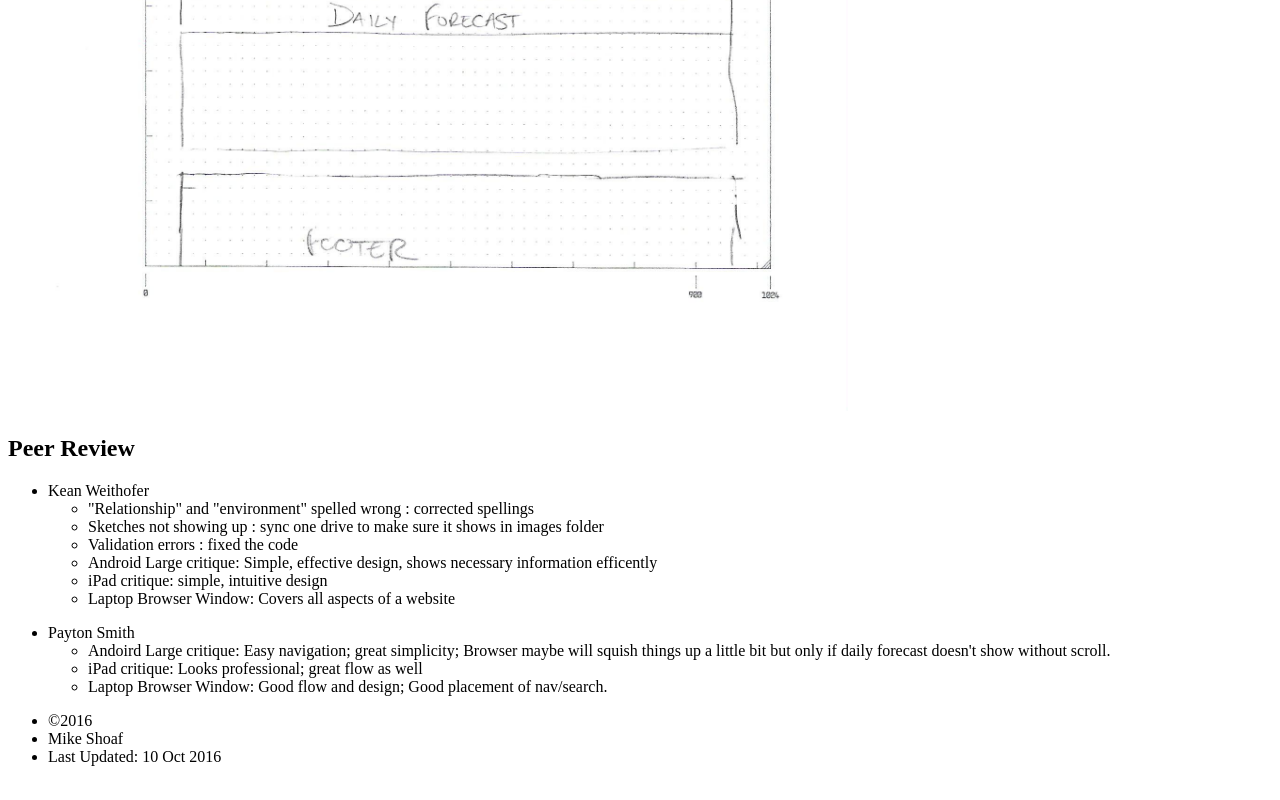
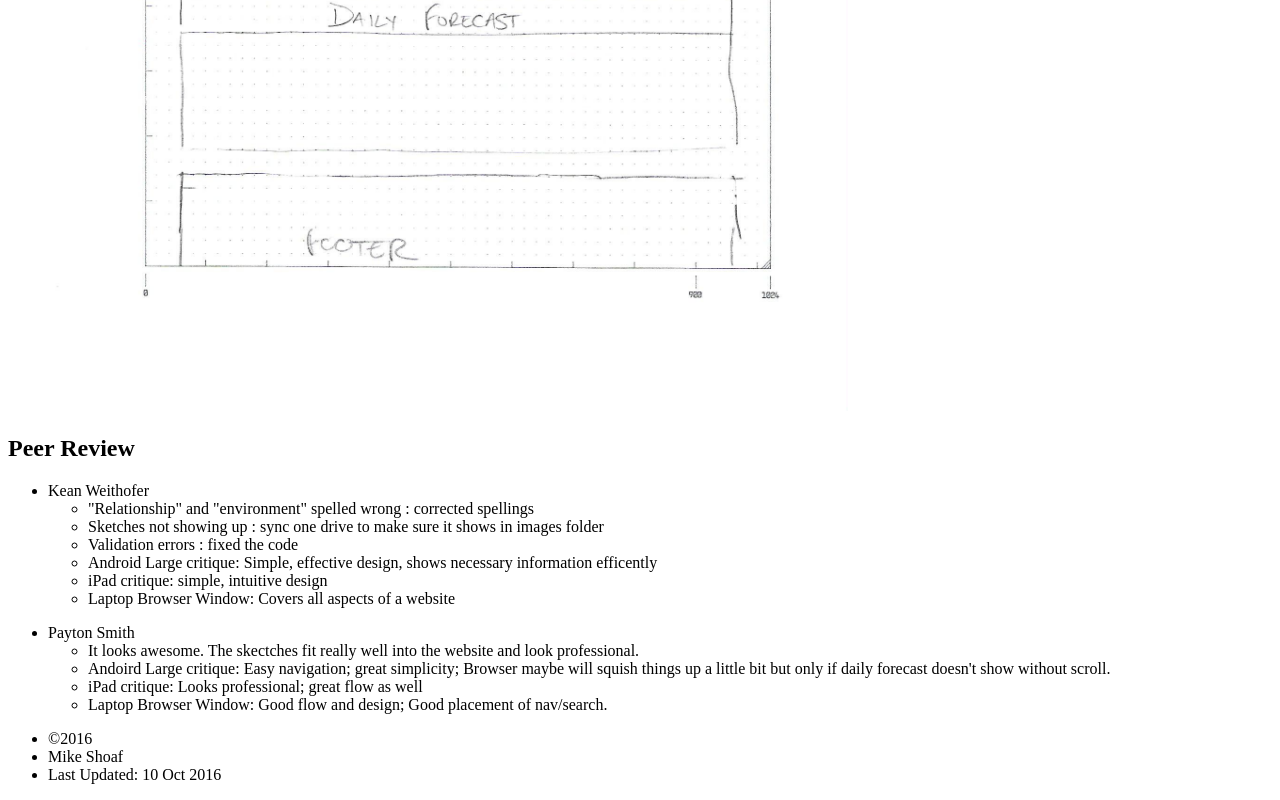
Before and after one commit to mkshoaf/mkshoaf.github.io, a plain HTML site: page homework/weathersketch.html in a window 1280 px wide. Shown: the part 3691-4491 px from the top of the page. Drawn offline with Linux system fonts and the light colour scheme.

Commit message:
payton review

```diff
--- a/homework/weathersketch.html
+++ b/homework/weathersketch.html
@@ -77,6 +77,7 @@
                 <ul>
                 <li>Payton Smith
                     <ul>
+                        <li>It looks awesome. The skectches fit really well into the website and look professional.</li>
                         <li>Andoird Large critique: Easy navigation; great simplicity; Browser maybe will squish things up a little bit but only if daily forecast doesn't show without scroll.</li>
                         <li>iPad critique: Looks professional; great flow as well</li>
                         <li>Laptop Browser  Window: Good flow and design; Good placement of nav/search.</li>
```
Lines whose indentation alone changed are shown as unchanged.
